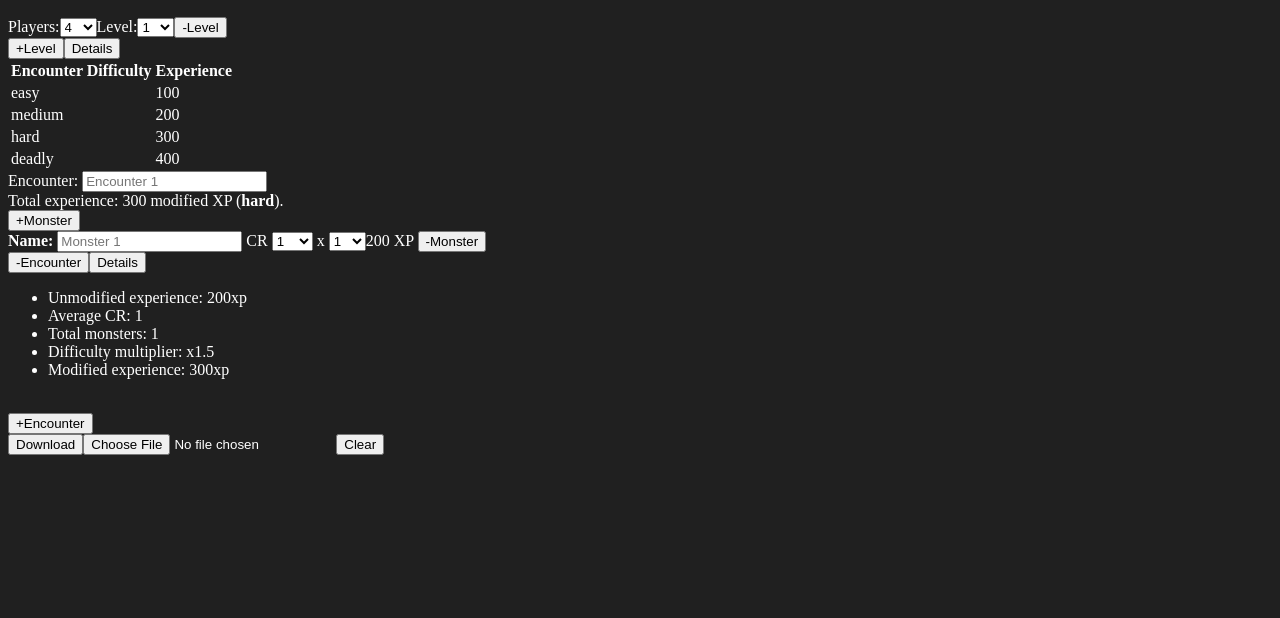
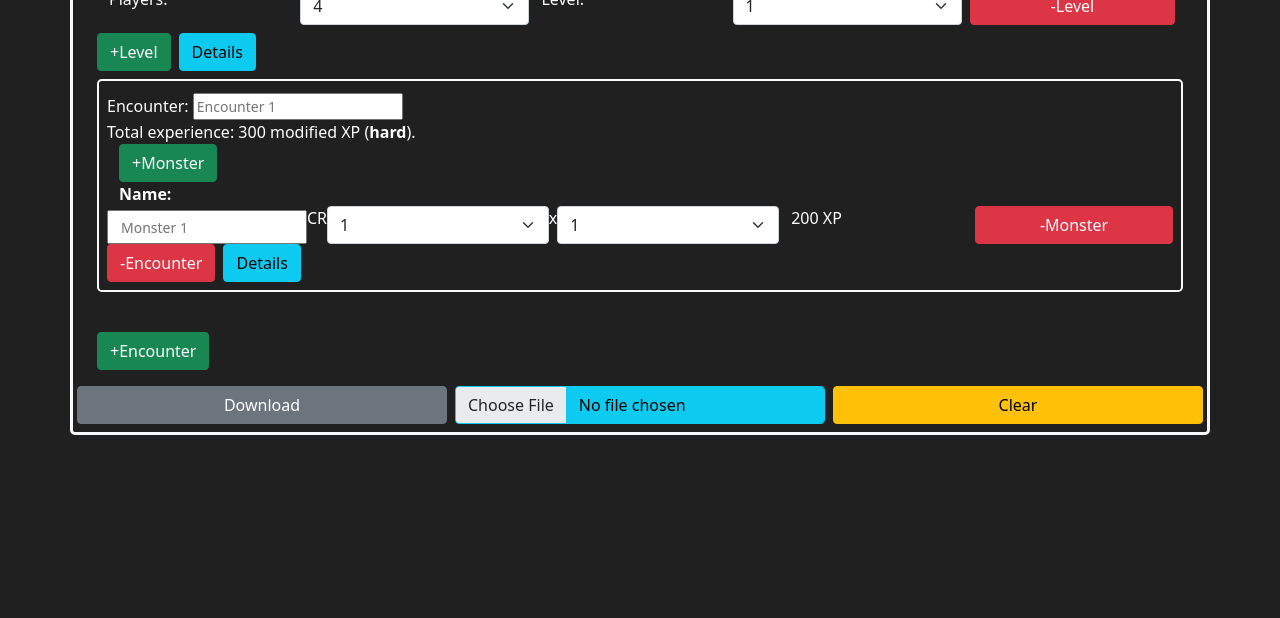
Before and after one commit to JosephMcGrath/5e-experience-budget, a plain HTML site: page index.html in a window 1280 px wide. Shown: the part 182-800 px from the top of the page. Drawn offline with nearby package versions, Linux system fonts and the light colour scheme.

Commit message:
Fixing dumb bugs.

```diff
--- a/index.html
+++ b/index.html
@@ -9,7 +9,7 @@
 
     <link rel="shortcut icon" type="image/jpg" href="./favicon.ico" />
 
-    <link rel="stylesheet" href="./bootstrap/bootstrap.css'">
+    <link rel="stylesheet" href="./bootstrap/bootstrap.css">
     <script defer src="./bootstrap/bootstrap.bundle.js"></script>
 
     <style>
--- a/js/experience_calculator.js
+++ b/js/experience_calculator.js
@@ -1,5 +1,4 @@
-// import {createApp} from "../vue/vue.esm-browser.prod.js";
-import { createApp } from "../vue/vue.esm-browser.js";
+import { createApp } from "../vue/vue.esm-browser.prod.js";
 
 import Calculator from "./render/main.js"
 
```
